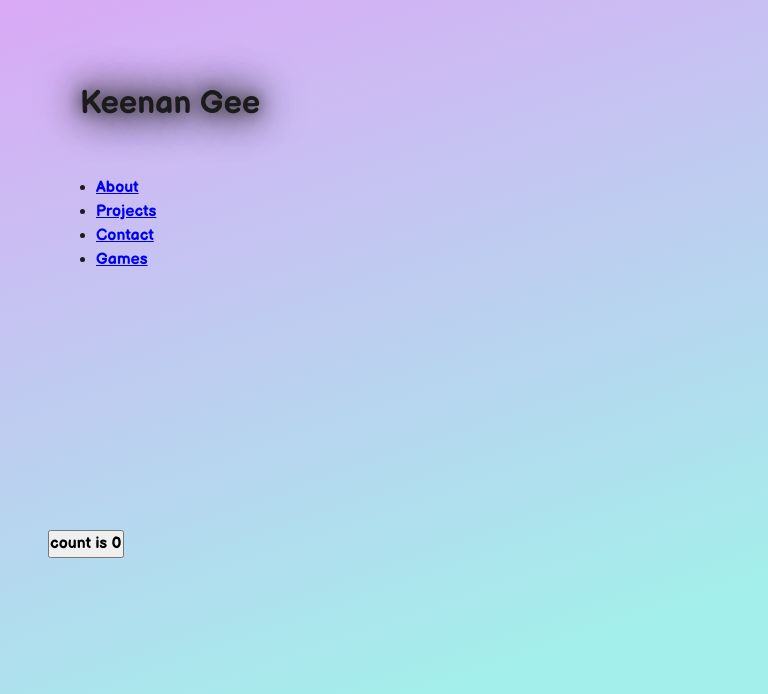
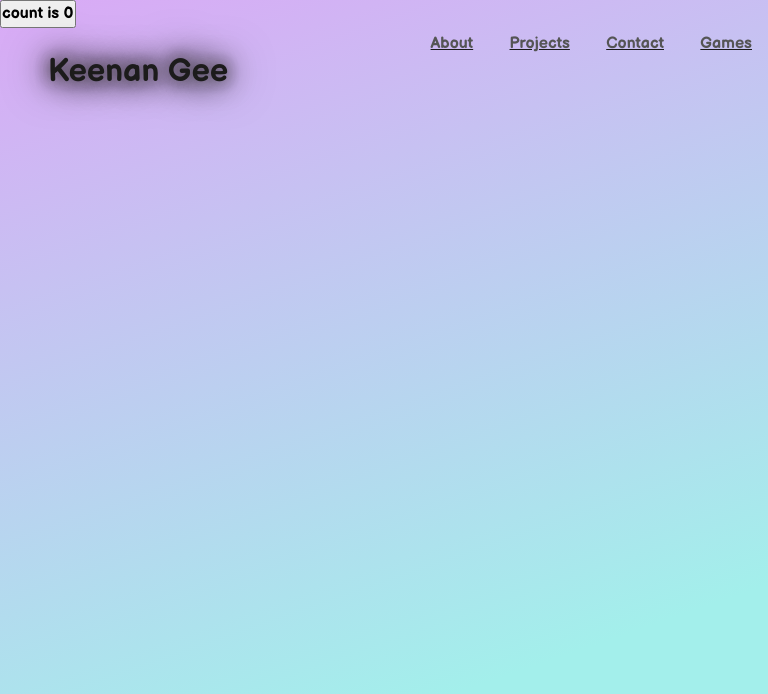
Before and after one commit to keenangee/portfolio, a website built with Vite: page index.html in a window 768 px wide. Built offline with nearby package versions, Linux system fonts and the light colour scheme.

Commit message:
Nav bar added with media queries for responsive design

```diff
--- a/index.html
+++ b/index.html
@@ -9,22 +9,28 @@
     <link href="https://fonts.googleapis.com/css2?family=Balsamiq+Sans:wght@700&display=swap" rel="stylesheet">
     <title>Portfolio</title>
   </head>
+
+
   <body>
     <script type="module" src="/main.js"></script>
 
-    <header>
+    <header class="primary-header">
 
-      <a href="#" class="neon-button">Keenan Gee</a>
+        <a href="#" id="nav-title">Keenan Gee</a>
 
-      <nav>
-        <ul class="nav-bar">
+        <nav id="primary-navigation">
+          <ul role="list" class="nav-links">
             <li><a href="#">About</a></li>
             <li><a href="#">Projects</a></li>
             <li><a href="#">Contact</a></li>
             <li><a href="#">Games</a></li>
           </ul>
         </nav>
+
+        <div></div>
+
     </header>
+
 
     <div id="app"></div>
   </body>
--- a/style.css
+++ b/style.css
@@ -69,6 +69,8 @@ svg {
   }
 }
 
+/* ------------------------------------ */
+
 /* Body */
 
 body {
@@ -77,7 +79,6 @@ body {
   place-items: start;
   color: var(--color-neon);
   font-family: "Balsamiq Sans", cursive;
-  padding: 3rem 0 0 3rem;
   background-image: linear-gradient(to bottom right, var(--color-background-light) ,var(--color-background-dark) 80%);
   background-size: 300%;
   animation: bg-aniation 10s infinite alternate;
@@ -92,23 +93,21 @@ body {
   }
 }
 
-/* Header */
+/* Header --------------------------*/
 
-    /*Logo*/
+    /*Logo ----------*/
 
-.neon-button {
+#nav-title {
   font-size: 2rem;
   display: inline-block;
   cursor: pointer;
   text-decoration: none;
-  padding: 1em;
-  position: relative;
   color: var(--color-neon);
   text-shadow: 0 0 1em var(--color-neon), 0 0 1.5em var(--color-neon), 0 0 0.5em var(--color-light-neon);
 
 }
 
-.neon-button:hover {
+#nav-title:hover {
   animation: btn-spin 0.75s linear;
 }
 
@@ -124,12 +123,114 @@ body {
   }
 }
 
-    /*Nav*/
+    /*Nav -----------------------*/
 
-nav {
-  display: flex;
-  justify-content: space-between;
-  align-items: center;
-  padding: 1rem 3rem;
+#nav-title {
+  position: fixed;
+  padding: 1.5em;
+}
 
+.primary-header {
+  position: fixed;
 }
+
+#primary-navigation {
+  text-align: center;
+  width: 100vw;
+}
+
+header ul {
+  padding-top: 2em;
+}
+
+header li {
+  list-style: none;
+  display: inline-block;
+  padding: 0 1em;
+  text-decoration: underline var(--color-neon);
+}
+
+header a {
+  text-decoration: none;
+  color: #555;
+  transition: all 0.3s ease 0s;
+}
+
+header a:hover {
+  color: #b2dfdb;
+}
+
+/* Media Queries */
+
+@media (min-width: 660px) and (max-width: 1024px) {
+  #nav-title {
+    position: fixed;
+    padding: 1.5em;
+  }
+
+  .primary-header {
+    position: fixed;
+  }
+
+  #primary-navigation {
+    text-align: right;
+    width: 100vw;
+  }
+
+  header ul {
+    padding-top: 2em;
+  }
+
+  header li {
+    list-style: none;
+    display: inline-block;
+    padding: 0 1em;
+    text-decoration: underline var(--color-neon);
+  }
+
+  header a {
+    text-decoration: none;
+    color: #555;
+    transition: all 0.3s ease 0s;
+  }
+
+  header a:hover {
+    color: #b2dfdb;
+  }
+}
+
+@media (max-width: 659px) {
+  #nav-title {
+    display: none;
+  }
+
+  .primary-header {
+    position: fixed;
+  }
+
+  #primary-navigation {
+    text-align: center;
+    width: 100vw;
+  }
+
+  header ul {
+    padding-top: 2em;
+  }
+
+  header li {
+    list-style: none;
+    display: inline-block;
+    padding: 0 1em;
+    text-decoration: underline var(--color-neon);
+  }
+
+  header a {
+    text-decoration: none;
+    color: #555;
+    transition: all 0.3s ease 0s;
+  }
+
+  header a:hover {
+    color: #b2dfdb;
+  }
+}
```
Lines whose indentation alone changed are shown as unchanged.
